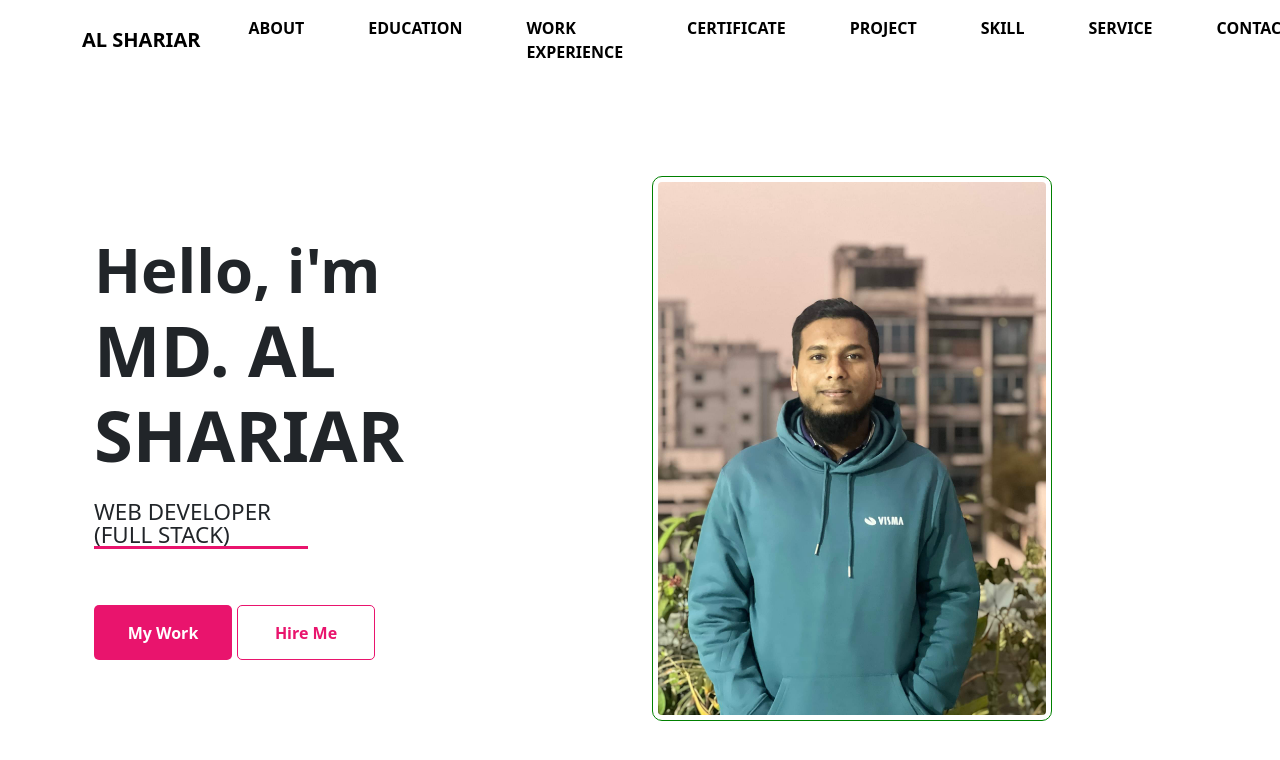
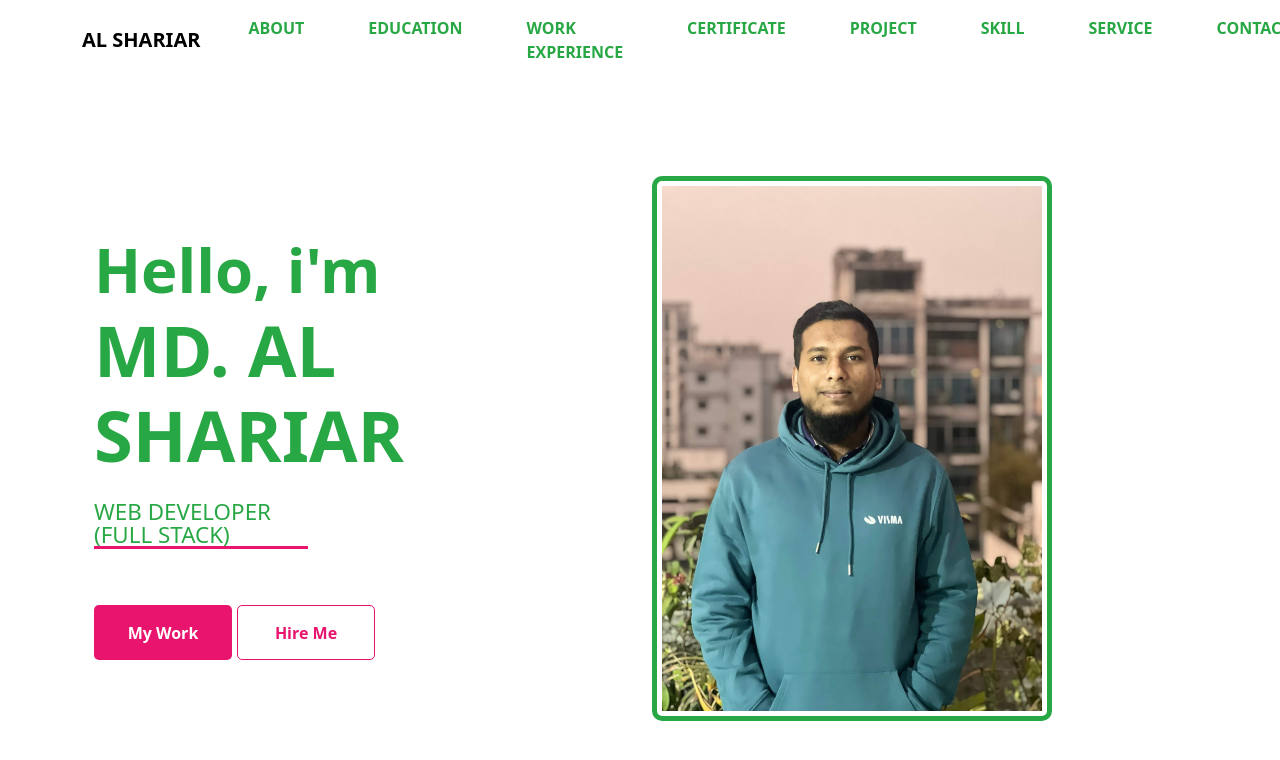
Before and after one commit to Shariarbup/al-shariar, an Angular app: page / in a window 1280 px wide. Shown: the top 760 px of the page. Built offline with nearby package versions, Linux system fonts and the light colour scheme.

Commit message:
added new color for navbar

```diff
--- a/src/app/components/about/about.component.css
+++ b/src/app/components/about/about.component.css
@@ -1,5 +1,8 @@
+body {
+    background-color: #16141A;
+}
 .profilePic {
-    border: 1px solid green;
+    border: 5px solid #28A745;
     border-radius: 10px;
     padding: 5px;
     height: 545px;
@@ -9,6 +12,7 @@
 .main h3 {
     font-size: 4.4rem;
     font-weight: 700;
+    color: #28A745;
 }
 
 .main h6 {
@@ -17,6 +21,7 @@
     line-height: 1;
     border-bottom: 3px solid rgb(233, 20, 109);
     width: 40%;
+    color: #28A745;
 }
 
 .main .btn1 {
--- a/src/app/components/navbar/navbar.component.css
+++ b/src/app/components/navbar/navbar.component.css
@@ -3,7 +3,7 @@ navbar {
 }
 
 .nav-link {
-    color: black;
+    color: #28A745;
     font-size: 1rem;
     font-weight: 700;
     cursor: pointer;
```
Also changed, not shown: src/styles.css (line endings or trailing spaces).
